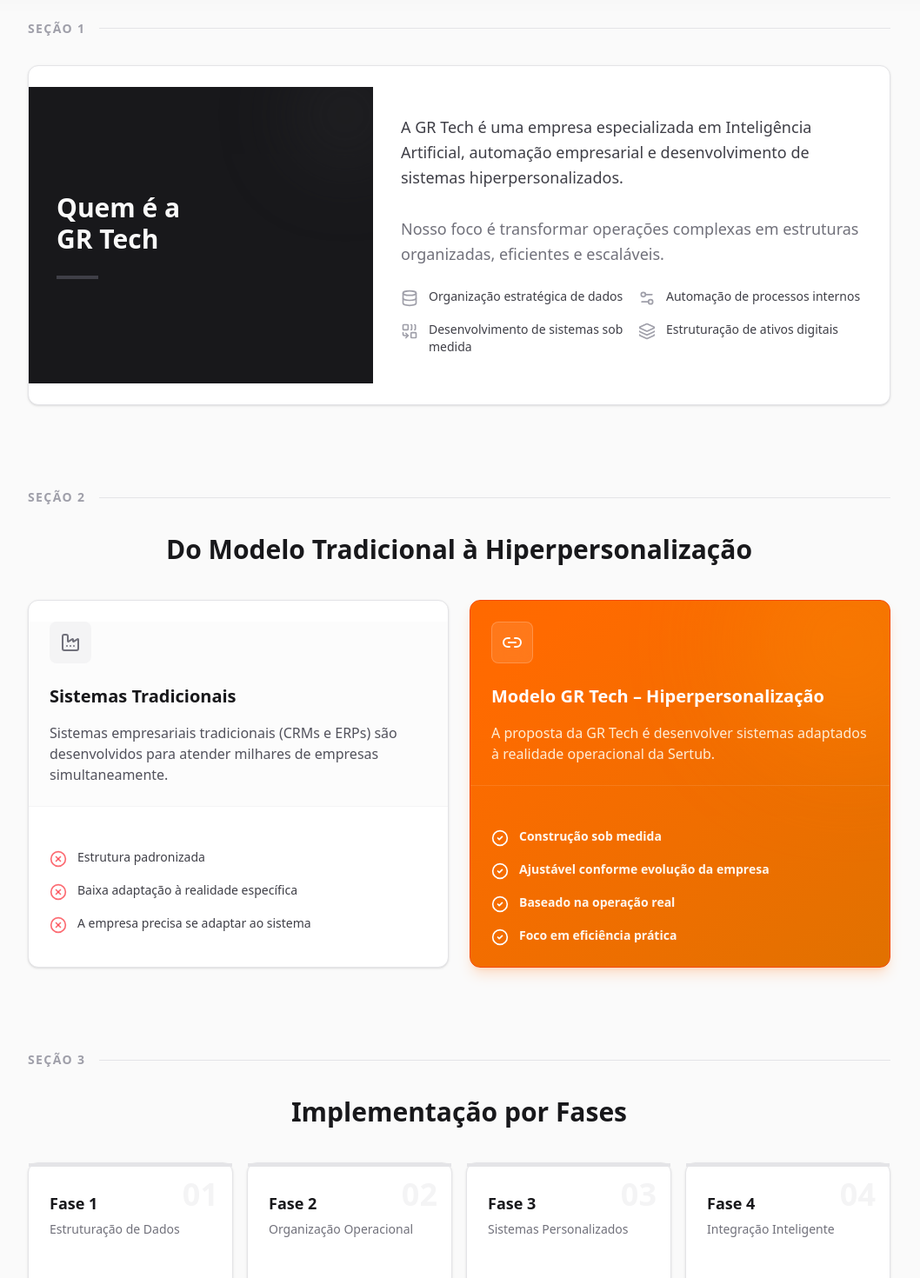
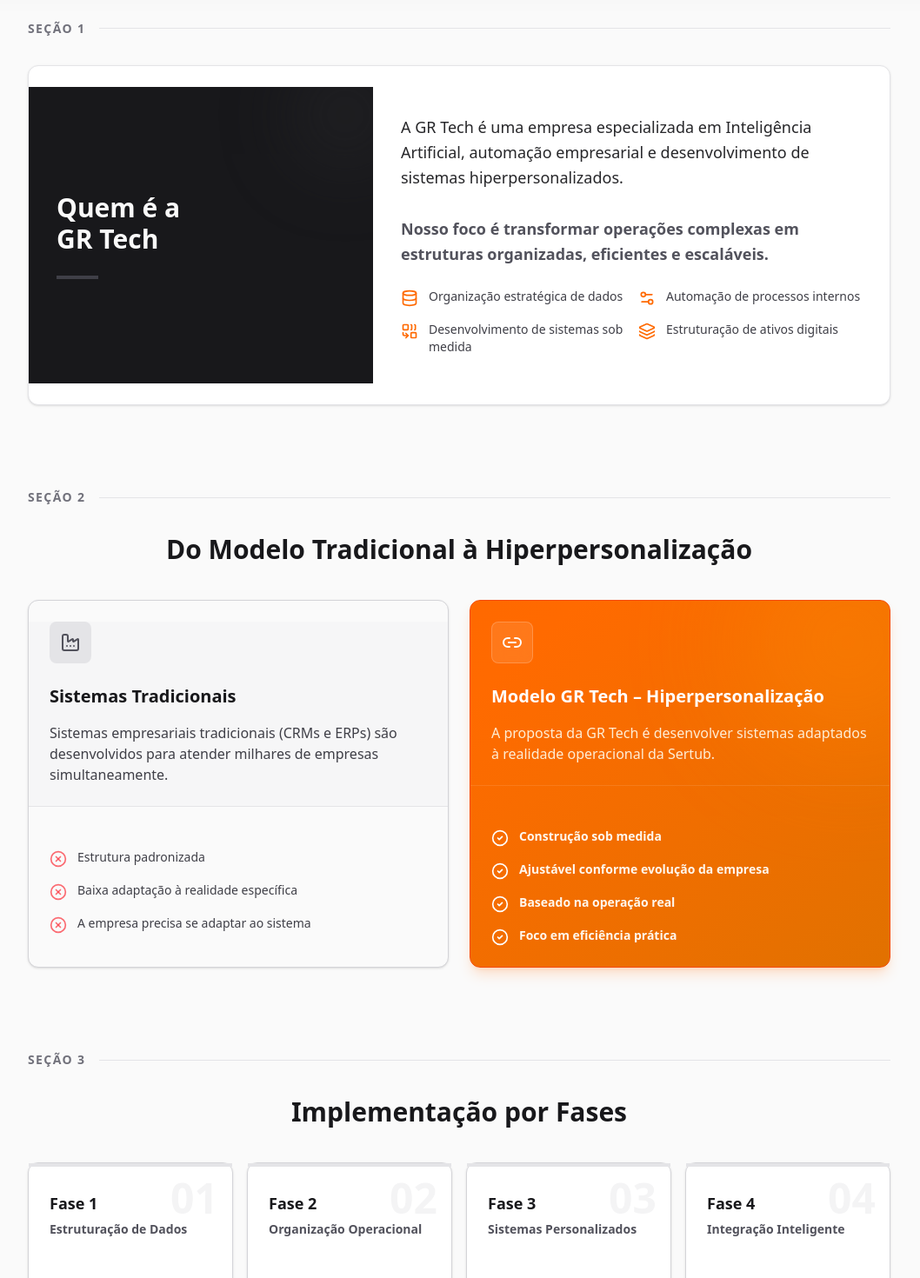
Before and after one commit to rennerculturabuilder-netizen/sistemas-sertub, a Next.js app: page /grtech-sertub in a window 1280 px wide. Shown: the part 840-2310 px from the top of the page at 87% size, without its empty margins (112-1170 px from the left). Built offline with nearby package versions, Linux system fonts and the light colour scheme.

Commit message:
Improve contrast and readability on GR Tech + Sertub institutional page

```diff
--- a/src/app/grtech-sertub/page.tsx
+++ b/src/app/grtech-sertub/page.tsx
@@ -81,7 +81,7 @@
                 {/* SEÇÃO 1 – Quem é a GR Tech */}
                 <section>
                     <div className="flex items-center gap-4 mb-8">
-                        <h3 className="text-sm font-bold tracking-widest text-zinc-400 uppercase">Seção 1</h3>
+                        <h3 className="text-sm font-bold tracking-widest text-zinc-500 uppercase">Seção 1</h3>
                         <div className="h-px flex-1 bg-zinc-200"></div>
                     </div>
 
@@ -93,17 +93,17 @@
                                 <div className="w-12 h-1 bg-zinc-700 mt-2 relative z-10"></div>
                             </div>
                             <div className="md:col-span-3 p-8">
-                                <p className="text-lg text-zinc-700 leading-relaxed mb-6 font-medium">
+                                <p className="text-lg text-zinc-800 leading-relaxed mb-6 font-medium">
                                     A GR Tech é uma empresa especializada em Inteligência Artificial, automação empresarial e desenvolvimento de sistemas hiperpersonalizados.
                                     <br /><br />
-                                    <span className="text-zinc-500 font-normal">Nosso foco é transformar operações complexas em estruturas organizadas, eficientes e escaláveis.</span>
+                                    <span className="text-zinc-600 font-semibold">Nosso foco é transformar operações complexas em estruturas organizadas, eficientes e escaláveis.</span>
                                 </p>
                                 <ul className="grid sm:grid-cols-2 gap-4">
                                     {[
-                                        { text: "Organização estratégica de dados", icon: <Database className="w-5 h-5 text-zinc-400" /> },
-                                        { text: "Automação de processos internos", icon: <Settings2 className="w-5 h-5 text-zinc-400" /> },
-                                        { text: "Desenvolvimento de sistemas sob medida", icon: <Combine className="w-5 h-5 text-zinc-400" /> },
-                                        { text: "Estruturação de ativos digitais", icon: <Layers className="w-5 h-5 text-zinc-400" /> },
+                                        { text: "Organização estratégica de dados", icon: <Database className="w-5 h-5 text-orange-500" /> },
+                                        { text: "Automação de processos internos", icon: <Settings2 className="w-5 h-5 text-orange-500" /> },
+                                        { text: "Desenvolvimento de sistemas sob medida", icon: <Combine className="w-5 h-5 text-orange-500" /> },
+                                        { text: "Estruturação de ativos digitais", icon: <Layers className="w-5 h-5 text-orange-500" /> },
                                     ].map((item, i) => (
                                         <li key={i} className="flex items-start gap-3">
                                             <div className="mt-0.5">{item.icon}</div>
@@ -119,7 +119,7 @@
                 {/* SEÇÃO 2 – Do Modelo Tradicional à Hiperpersonalização */}
                 <section>
                     <div className="flex items-center gap-4 mb-8">
-                        <h3 className="text-sm font-bold tracking-widest text-zinc-400 uppercase">Seção 2</h3>
+                        <h3 className="text-sm font-bold tracking-widest text-zinc-500 uppercase">Seção 2</h3>
                         <div className="h-px flex-1 bg-zinc-200"></div>
                     </div>
 
@@ -129,13 +129,13 @@
 
                     <div className="grid md:grid-cols-2 gap-6">
                         {/* Card 1: Tradicional */}
-                        <Card className="border-zinc-200 shadow-sm bg-white hover:border-zinc-300 transition-colors">
-                            <CardHeader className="border-b border-zinc-100 bg-zinc-50/50 pb-6">
-                                <div className="w-12 h-12 rounded-lg bg-zinc-100 flex items-center justify-center mb-4">
-                                    <Factory className="w-6 h-6 text-zinc-500" />
+                        <Card className="border-zinc-300 shadow-sm bg-zinc-50 hover:border-zinc-400 transition-colors">
+                            <CardHeader className="border-b border-zinc-200 bg-zinc-100/50 pb-6">
+                                <div className="w-12 h-12 rounded-lg bg-zinc-200 flex items-center justify-center mb-4">
+                                    <Factory className="w-6 h-6 text-zinc-600" />
                                 </div>
                                 <CardTitle className="text-xl text-zinc-900">Sistemas Tradicionais</CardTitle>
-                                <CardDescription className="text-base mt-2 text-zinc-600">
+                                <CardDescription className="text-base mt-2 text-zinc-700">
                                     Sistemas empresariais tradicionais (CRMs e ERPs) são desenvolvidos para atender milhares de empresas simultaneamente.
                                 </CardDescription>
                             </CardHeader>
@@ -189,7 +189,7 @@
                 {/* SEÇÃO 3 – Implementação por Fases */}
                 <section>
                     <div className="flex items-center gap-4 mb-8">
-                        <h3 className="text-sm font-bold tracking-widest text-zinc-400 uppercase">Seção 3</h3>
+                        <h3 className="text-sm font-bold tracking-widest text-zinc-500 uppercase">Seção 3</h3>
                         <div className="h-px flex-1 bg-zinc-200"></div>
                     </div>
 
@@ -220,14 +220,14 @@
                                 desc: "Evolução para comunicação estruturada entre sistemas e visão unificada."
                             }
                         ].map((item, i) => (
-                            <Card key={i} className="border-zinc-200 shadow-sm bg-white relative group hover:border-zinc-400 transition-all duration-300">
-                                <div className="absolute top-0 left-0 w-full h-1 bg-zinc-200 group-hover:bg-zinc-900 transition-colors"></div>
+                            <Card key={i} className="border-zinc-300 shadow-sm bg-white relative group hover:border-orange-400 transition-all duration-300">
+                                <div className="absolute top-0 left-0 w-full h-1 bg-zinc-200 group-hover:bg-orange-500 transition-colors"></div>
                                 <CardHeader className="pb-4">
-                                    <span className="text-4xl font-black text-zinc-100 absolute top-4 right-4 pointer-events-none group-hover:text-zinc-50 transition-colors">0{item.phase}</span>
-                                    <CardTitle className="text-lg text-zinc-900 relative z-10 mt-2">Fase {item.phase} <br /><span className="text-zinc-500 text-sm font-medium">{item.title}</span></CardTitle>
+                                    <span className="text-5xl font-black text-zinc-100 absolute top-4 right-4 pointer-events-none group-hover:text-zinc-200 transition-colors">0{item.phase}</span>
+                                    <CardTitle className="text-lg text-zinc-900 relative z-10 mt-2">Fase {item.phase} <br /><span className="text-zinc-600 text-sm font-bold">{item.title}</span></CardTitle>
                                 </CardHeader>
                                 <CardContent>
-                                    <p className="text-sm text-zinc-600 font-medium leading-relaxed">
+                                    <p className="text-sm text-zinc-700 font-medium leading-relaxed">
                                         {item.desc}
                                     </p>
                                 </CardContent>
@@ -246,11 +246,11 @@
                 {/* SEÇÃO 4 – Agentes Inteligentes Personalizados */}
                 <section>
                     <div className="flex items-center gap-4 mb-8">
-                        <h3 className="text-sm font-bold tracking-widest text-zinc-400 uppercase">Seção 4</h3>
+                        <h3 className="text-sm font-bold tracking-widest text-zinc-500 uppercase">Seção 4</h3>
                         <div className="h-px flex-1 bg-zinc-200"></div>
                     </div>
 
-                    <Card className="border-zinc-200 shadow-sm bg-white">
+                    <Card className="border-zinc-300 shadow-sm bg-white">
                         <CardHeader className="pb-4 flex flex-row items-start gap-4 space-y-0 border-b border-zinc-100">
                             <div className="w-14 h-14 rounded-xl bg-zinc-900 flex items-center justify-center shrink-0">
                                 <Bot className="w-7 h-7 text-white" />
@@ -274,15 +274,15 @@
                                             "Apoiar decisões com base em dados históricos"
                                         ].map((item, i) => (
                                             <li key={i} className="flex items-center gap-3">
-                                                <div className="w-1.5 h-1.5 rounded-full bg-zinc-400"></div>
-                                                <span className="text-zinc-700 font-medium text-sm">{item}</span>
+                                                <div className="w-1.5 h-1.5 rounded-full bg-orange-500"></div>
+                                                <span className="text-zinc-800 font-medium text-sm">{item}</span>
                                             </li>
                                         ))}
                                     </ul>
                                 </div>
 
-                                <div className="bg-zinc-50 border border-zinc-200 rounded-xl p-6 flex flex-col justify-center">
-                                    <p className="text-zinc-600 text-sm leading-relaxed mb-3">
+                                <div className="bg-zinc-100 border border-zinc-300 rounded-xl p-6 flex flex-col justify-center">
+                                    <p className="text-zinc-700 text-sm leading-relaxed mb-3">
                                         A criação de agentes será feita conforme necessidade e maturidade de cada setor.
                                     </p>
                                     <p className="text-zinc-900 text-sm font-bold flex items-center gap-2">
@@ -302,14 +302,14 @@
                         <div className="h-px flex-1 bg-zinc-200"></div>
                     </div>
 
-                    <Card className="border-zinc-200 shadow-sm bg-white overflow-hidden">
+                    <Card className="border-zinc-300 shadow-md bg-white overflow-hidden">
                         <div className="md:grid md:grid-cols-5 md:min-h-[300px]">
-                            <div className="md:col-span-2 bg-zinc-100 p-8 border-r border-zinc-200 flex flex-col justify-center">
+                            <div className="md:col-span-2 bg-zinc-100 p-8 border-r border-zinc-300 flex flex-col justify-center">
                                 <div className="w-12 h-12 rounded-lg bg-zinc-900 text-white flex items-center justify-center mb-6">
                                     <ShieldCheck className="w-6 h-6" />
                                 </div>
                                 <h2 className="text-2xl font-bold mb-3 text-zinc-900">Segurança e Controle Total</h2>
-                                <p className="text-zinc-600 font-medium text-sm leading-relaxed">
+                                <p className="text-zinc-700 font-medium text-sm leading-relaxed">
                                     Todos os dados gerados pertencem exclusivamente à Sertub.
                                 </p>
 
@@ -321,26 +321,26 @@
                                         "GR Tech sem acesso irrestrito aos dados"
                                     ].map((item, i) => (
                                         <div key={i} className="flex items-start gap-2">
-                                            <Lock className="w-4 h-4 text-zinc-400 mt-0.5 shrink-0" />
-                                            <span className="text-zinc-700 text-sm">{item}</span>
+                                            <Lock className="w-4 h-4 text-orange-500 mt-0.5 shrink-0" />
+                                            <span className="text-zinc-800 font-medium text-sm">{item}</span>
                                         </div>
                                     ))}
                                 </div>
                             </div>
 
                             <div className="md:col-span-3 p-8 flex flex-col justify-center">
-                                <h3 className="text-sm font-bold text-zinc-400 uppercase tracking-wider mb-6 flex items-center gap-2">
+                                <h3 className="text-sm font-bold text-zinc-500 uppercase tracking-wider mb-6 flex items-center gap-2">
                                     <Server className="w-4 h-4" /> Infraestrutura
                                 </h3>
 
                                 <div className="grid sm:grid-cols-2 gap-6 mb-8">
-                                    <div className="bg-zinc-50 border border-zinc-200 rounded-lg p-4">
+                                    <div className="bg-zinc-50 border border-zinc-300 shadow-sm rounded-lg p-4 hover:border-orange-200 transition-colors">
                                         <h4 className="text-xs font-bold text-zinc-500 uppercase mb-2">Fase Inicial</h4>
-                                        <p className="text-zinc-900 font-semibold text-sm">PostgreSQL <span className="text-zinc-400 font-normal">(Neon ou similar)</span></p>
+                                        <p className="text-zinc-900 font-bold text-sm">PostgreSQL <span className="text-zinc-500 font-medium">(Neon ou similar)</span></p>
                                     </div>
-                                    <div className="bg-zinc-50 border border-zinc-200 rounded-lg p-4">
+                                    <div className="bg-zinc-50 border border-zinc-300 shadow-sm rounded-lg p-4 hover:border-orange-200 transition-colors">
                                         <h4 className="text-xs font-bold text-zinc-500 uppercase mb-2">Fase de Expansão</h4>
-                                        <p className="text-zinc-900 font-semibold text-sm">AWS <span className="text-zinc-400 font-normal">(Amazon Web Services)</span></p>
+                                        <p className="text-zinc-900 font-bold text-sm">AWS <span className="text-zinc-500 font-medium">(Amazon Web Services)</span></p>
                                     </div>
                                 </div>
 
```
